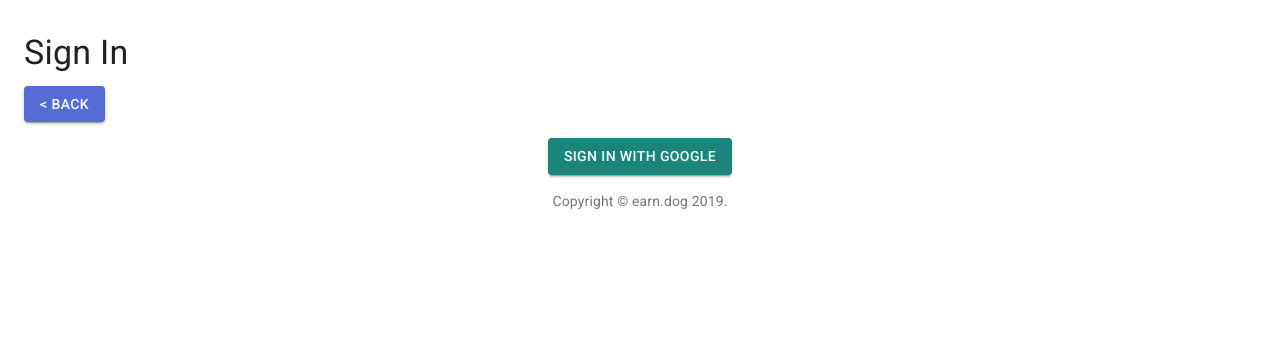
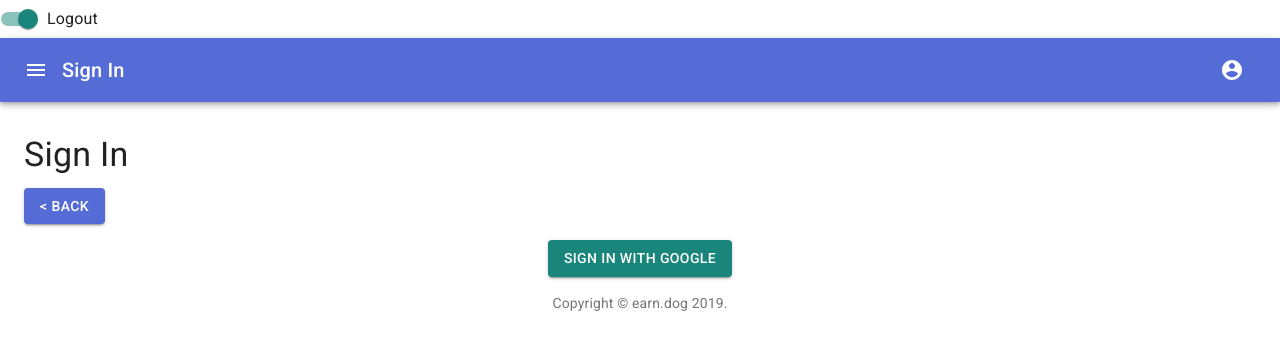
Before and after one commit to earn-dog/earn.dog, a Next.js app: page /SignIn in a window 1280 px wide. Shown: the top 350 px of the page. Built offline with nearby package versions, Linux system fonts and the light colour scheme.

Commit message:
WIP Navbar

```diff
--- a/package.json
+++ b/package.json
@@ -4,6 +4,7 @@
   "private": true,
   "dependencies": {
     "@material-ui/core": "^4.7.1",
+    "@material-ui/icons": "^4.5.1",
     "clsx": "^1.0.4",
     "next": "^9.1.4",
     "prop-types": "^15.7.2",
--- a/pages/SignIn/index.js
+++ b/pages/SignIn/index.js
@@ -4,9 +4,12 @@ import { Container, Typography, Box, Button } from "@material-ui/core";
 
 import Link from "../../src/components/Link";
 import Copyright from "../../src/components/Copyright";
+import Navbar from "../../src/components/Navbar";
 
 export default function SignIn() {
   return (
+    <React.Fragment>
+      <Navbar pageTitle={"Sign In"} />
       <Container maxWidth="xl">
         <Box my={4}>
           <Typography variant="h4" component="h1" gutterBottom>
@@ -37,5 +40,6 @@ export default function SignIn() {
           <Copyright />
         </Box>
       </Container>
+    </React.Fragment>
   );
 }
--- a/pages/index.js
+++ b/pages/index.js
@@ -4,9 +4,12 @@ import { Container, Typography, Box, Button } from "@material-ui/core";
 
 import Link from "../src/components/Link";
 import Copyright from "../src/components/Copyright";
+import Navbar from "../src/components/Navbar";
 
 export default function Index() {
   return (
+    <React.Fragment>
+      <Navbar pageTitle="Home" />
       <Container maxWidth="xl">
         <Box my={4}>
           <Typography variant="h4" component="h1" gutterBottom>
@@ -24,5 +27,6 @@ export default function Index() {
           <Copyright />
         </Box>
       </Container>
+    </React.Fragment>
   );
 }
--- /dev/null
+++ b/src/components/Navbar/index.js
@@ -0,0 +1,114 @@
+import React from "react";
+
+import {
+  AppBar,
+  Toolbar,
+  Typography,
+  IconButton,
+  Switch,
+  FormControlLabel,
+  FormGroup,
+  MenuItem,
+  Menu
+} from "@material-ui/core";
+
+import MenuIcon from "@material-ui/icons/Menu";
+import AccountCircle from "@material-ui/icons/AccountCircle";
+
+class Navbar extends React.Component {
+  state = {
+    auth: true,
+    anchorEl: null,
+    setAnchorEl: ""
+  };
+
+  handleChange = e => {
+    this.setState({ auth: e.target.checked });
+  };
+
+  handleClose = () => {
+    this.setState({ anchorEl: null });
+  };
+
+  handleProfileIconOpen = e => {
+    this.setState({ setAnchorEl: e.currentTarget });
+  };
+
+  handleProfileIconClose = () => {
+    this.setState({ setAnchorEl: null });
+  };
+
+  render() {
+    const { pageTitle } = this.props;
+    const { auth, anchorEl, openProfileIcon, setAnchorEl } = this.state;
+
+    return (
+      <div style={{ flexGrow: 1 }}>
+        <FormGroup>
+          <FormControlLabel
+            control={
+              <Switch
+                checked={auth}
+                onChange={this.handleChange}
+                aria-label="login switch"
+              />
+            }
+            label={auth ? "Logout" : "Login"}
+          />
+        </FormGroup>
+        <AppBar position="static">
+          <Toolbar>
+            <IconButton
+              edge="start"
+              style={{ marginRight: 2 }}
+              color="inherit"
+              aria-label="menu"
+            >
+              <MenuIcon />
+            </IconButton>
+            <Typography variant="h6" style={{ flexGrow: 1 }}>
+              {pageTitle}
+            </Typography>
+            {auth && (
+              <div>
+                <IconButton
+                  aria-label="account of current user"
+                  aria-controls="menu-appbar"
+                  aria-haspopup="true"
+                  onClick={this.handleProfileIconOpen}
+                  color="inherit"
+                >
+                  <AccountCircle />
+                </IconButton>
+                <Menu
+                  id="menu-appbar"
+                  anchorEl={anchorEl}
+                  anchorOrigin={{
+                    vertical: "top",
+                    horizontal: "right"
+                  }}
+                  keepMounted
+                  transformOrigin={{
+                    vertical: "top",
+                    horizontal: "right"
+                  }}
+                  open={openProfileIcon}
+                  onClose={this.handleProfileIconClose}
+                >
+                  <MenuItem onClick={this.handleProfileIconClose}>
+                    Profile
+                  </MenuItem>
+                  <MenuItem onClick={this.handleProfileIconClose}>
+                    My account
+                  </MenuItem>
+                </Menu>
+              </div>
+            )}
+          </Toolbar>
+        </AppBar>
+      </div>
+    );
+  }
+}
+
+export default Navbar;
```
Also changed, not shown: 1 other file (tests, documents, lock files or other folders). Lines whose indentation alone changed are shown as unchanged.
